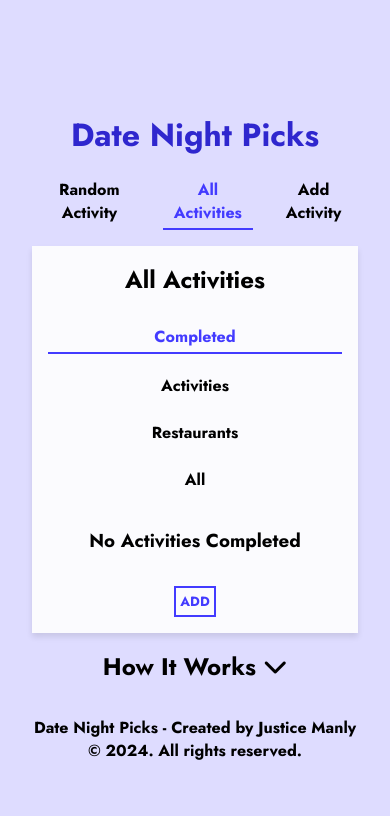
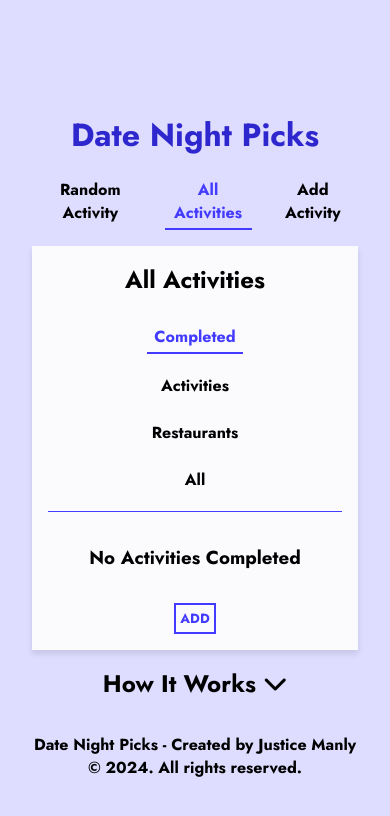
Before and after one commit to Tragicboyjay/date-night-picks, a React (Vite) app: page / in a window 390 px wide. Both pictures are taken after a click on the item "All Activities". Shown: the top 816 px of the page. Built offline with nearby package versions, Linux system fonts and the light colour scheme.

Commit message:
mobile all nav updated

```diff
--- a/src/components/All.jsx
+++ b/src/components/All.jsx
@@ -32,8 +32,8 @@ const All = () => {
     return (
         <div id="all">
             <h2>All Activities</h2>
-            <nav >
-                <ul id="all-nav">
+            <nav id="all-nav">
+                <ul >
                     <li className={allState === 'completed'? 'active': undefined} onClick={() => setAllState('completed')}>Completed</li>
                     <li className={allState === 'activities'? 'active': undefined} onClick={() => setAllState('activities')}>Activities</li>
                     <li className={allState === 'restaurants'? 'active': undefined} onClick={() => setAllState('restaurants')}>Restaurants</li>
--- a/src/index.css
+++ b/src/index.css
@@ -232,7 +232,19 @@ footer {
   }
 
   #all-nav {
+    border-bottom: 1px solid var(--accent);
+    padding-bottom: 1rem;
+  }
+
+  #all-nav ul{
     display: flex;
     flex-direction: column;
+    justify-content: center;
+    align-items: center;
+
+  }
+
+  .active {
+    width: 6rem;
   }
 }
```
